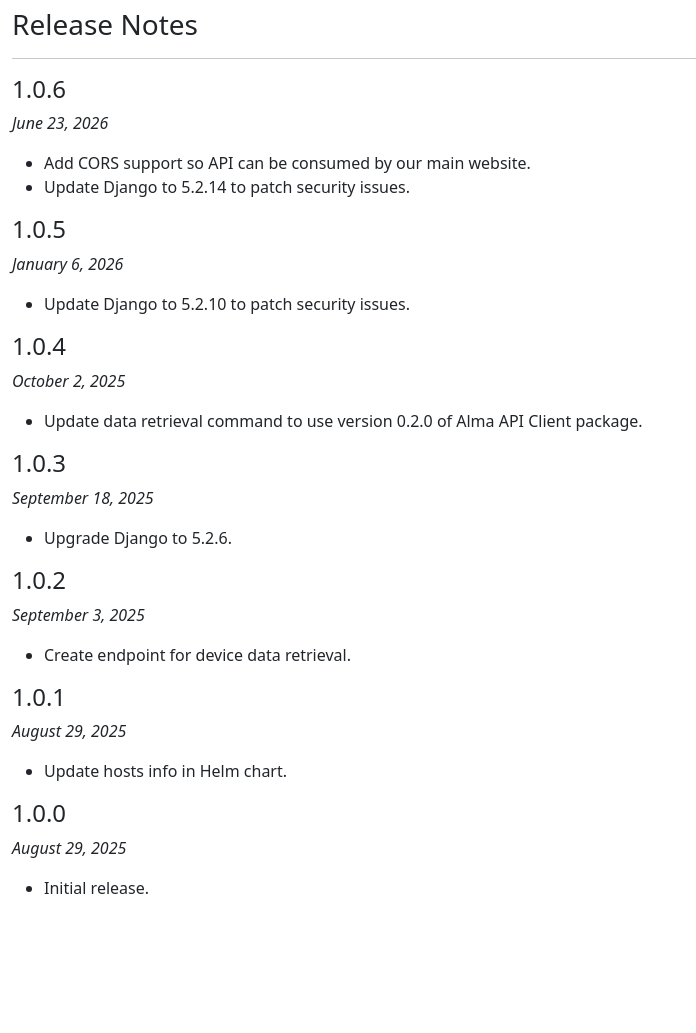
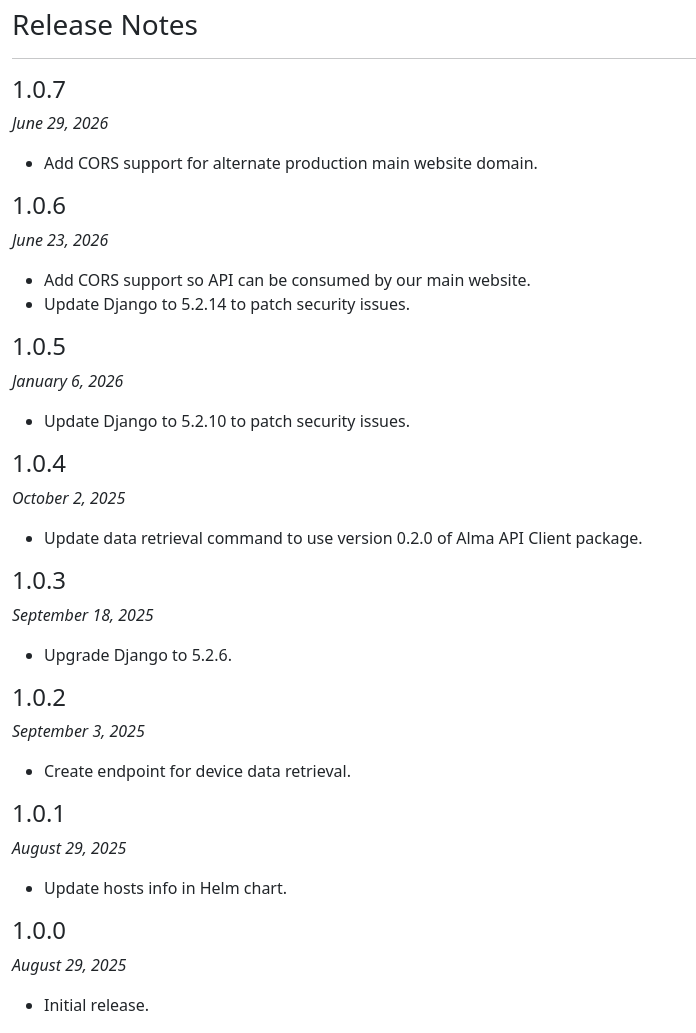
Before and after one commit to UCLALibrary/clicc-devices, a Django app: page /release_notes/ in a window 1280 px wide. Shown: the part 56-1089 px from the top of the page, without its empty margins (0-696 px from the left). Before the commit the page ends 950 px from the top, so only its background shows below. Run offline with Django 5.2, Linux system fonts and the light colour scheme; some libraries are stand-ins or nearby versions.

Commit message:
DLSR-409: Add alternate production domain for main website (#13)

```diff
--- a/charts/prod-cliccdevices-values.yaml
+++ b/charts/prod-cliccdevices-values.yaml
@@ -6,7 +6,7 @@
 
 image:
   repository: uclalibrary/clicc-devices
-  tag: v1.0.6
+  tag: v1.0.7
   pullPolicy: Always
 
 nameOverride: ""
--- a/clicc_devices/templates/release_notes.html
+++ b/clicc_devices/templates/release_notes.html
@@ -3,6 +3,12 @@
 {% block content %}
 <h3>Release Notes</h3>
 <hr/>
+
+<h4>1.0.7</h4>
+<p><i>June 29, 2026</i></p>
+<ul>
+    <li>Add CORS support for alternate production main website domain.</li>
+</ul>
 
 <h4>1.0.6</h4>
 <p><i>June 23, 2026</i></p>
--- a/clicc_devices/tests.py
+++ b/clicc_devices/tests.py
@@ -103,7 +103,7 @@
 class CORSHeadersTests(TestCase):
     def test_valid_prod_origin(self):
         # Add production website origin header to request
-        prod_origin = "https://library.ucla.edu"
+        prod_origin = "https://www.library.ucla.edu"
         request_headers = {"Origin": prod_origin}
         response = self.client.get("/devices/", headers=request_headers)
         expected_header = "access-control-allow-origin"
--- a/project/settings.py
+++ b/project/settings.py
@@ -192,8 +192,9 @@
 
 # CORS headers configuration, to allow our API responses
 # to be used by our own websites.
-# Production: just one domain
+# Production: explicit domains, though library redirects to www.library.
 CORS_ALLOWED_ORIGINS = [
+    "https://www.library.ucla.edu",
     "https://library.ucla.edu",
 ]
 # Test/CI: Wildcards needed for Netlify
```
